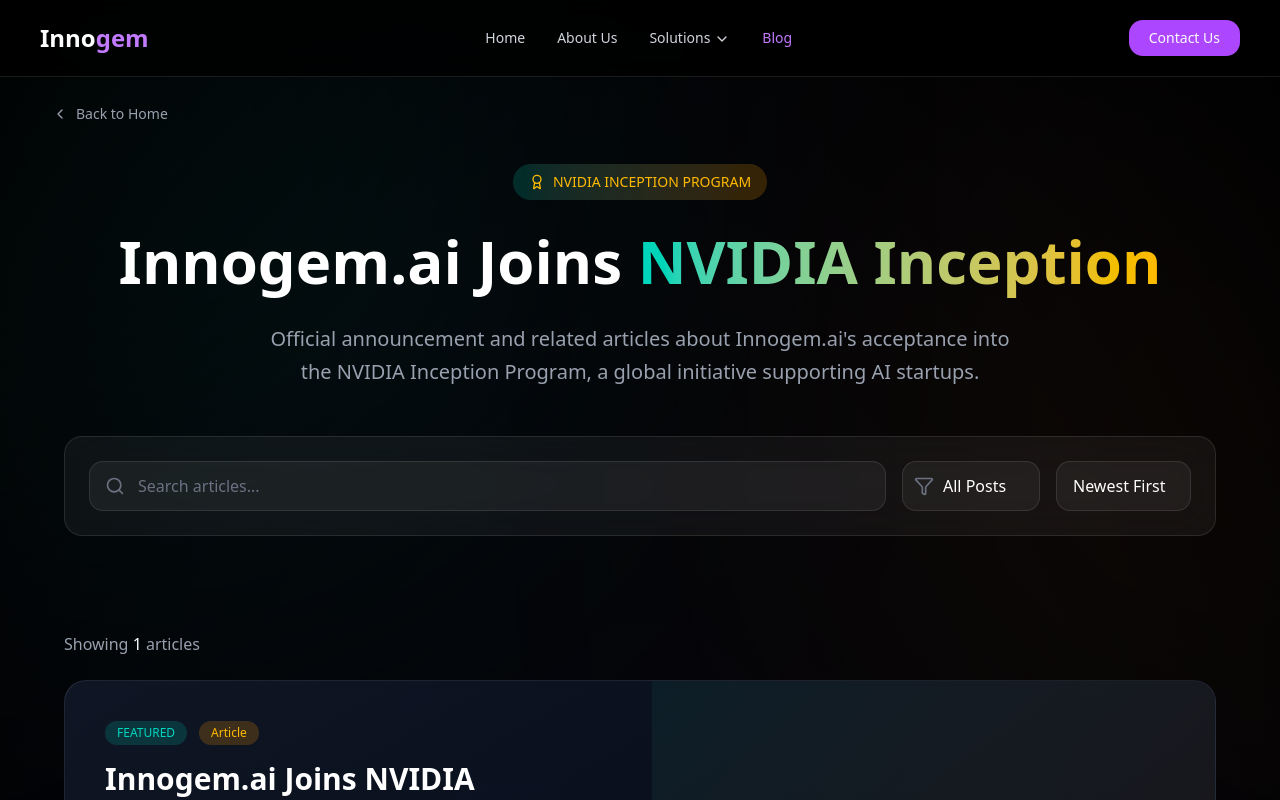
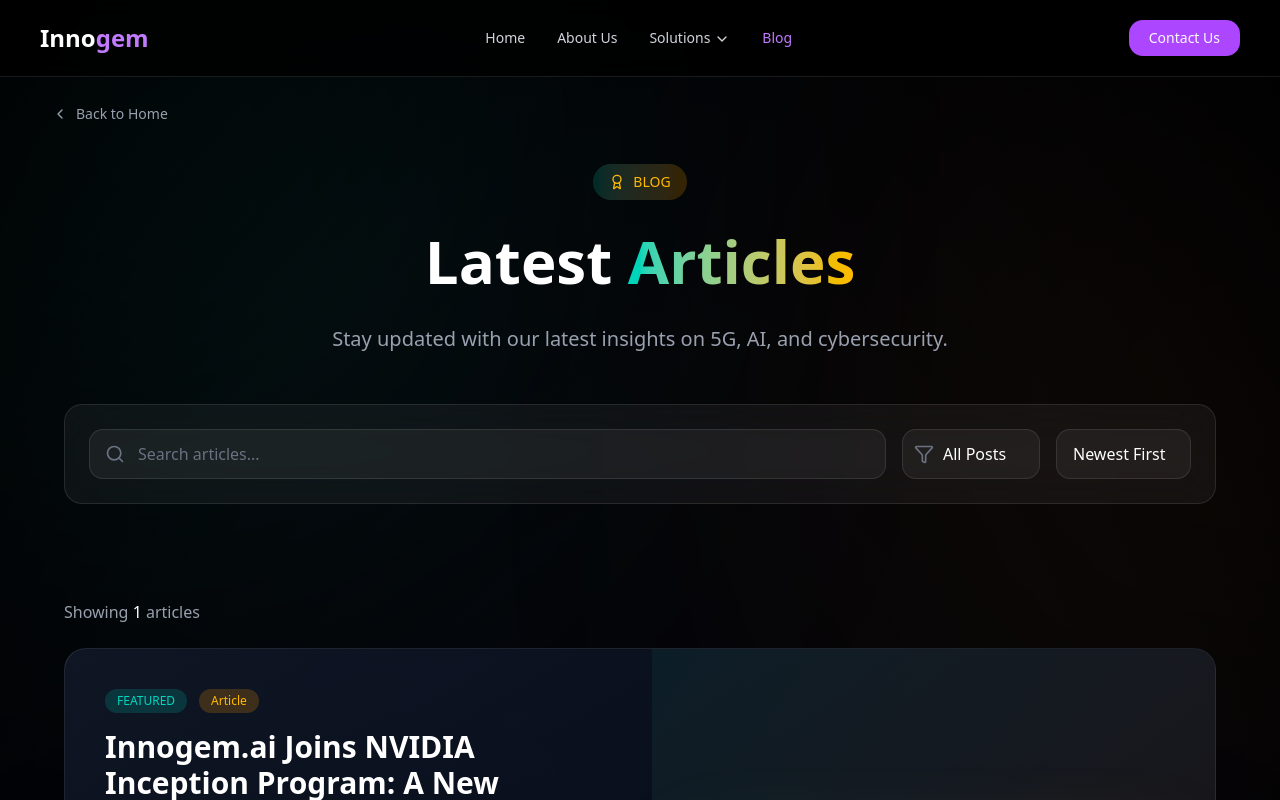
Before and after one commit to heryunx/innogem-ai, a Next.js app: page /blog in a window 1280 px wide. Shown: the top 800 px of the page. Built offline with nearby package versions, Linux system fonts and the light colour scheme.

Commit message:
add: blog nvidia

```diff
--- a/app/blog/page.tsx
+++ b/app/blog/page.tsx
@@ -127,17 +127,16 @@
                         >
                             <div className="inline-flex items-center gap-2 px-4 py-2 bg-gradient-to-r from-teal-500/20 to-amber-500/20 text-amber-400 rounded-full text-sm font-medium mb-6">
                                 <Award className="w-4 h-4" />
-                                NVIDIA INCEPTION PROGRAM
+                                BLOG
                             </div>
                             <h1 className="text-4xl md:text-5xl lg:text-6xl font-bold mb-6 leading-tight">
-                                Innogem.ai Joins{" "}
+                                Latest{" "}
                                 <span className="text-transparent bg-clip-text bg-gradient-to-r from-teal-400 to-amber-400">
-                                    NVIDIA Inception
+                                    Articles
                                 </span>
                             </h1>
                             <p className="text-xl text-gray-400 max-w-3xl mx-auto leading-relaxed">
-                                Official announcement and related articles about Innogem.ai's acceptance into
-                                the NVIDIA Inception Program, a global initiative supporting AI startups.
+                                Stay updated with our latest insights on 5G, AI, and cybersecurity.
                             </p>
                         </motion.div>
 
```
